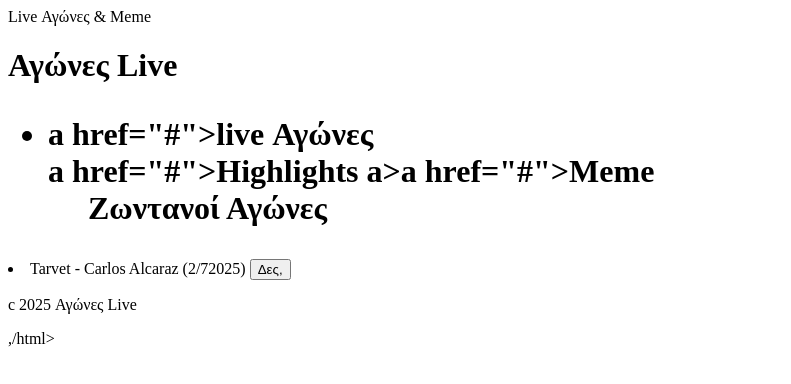
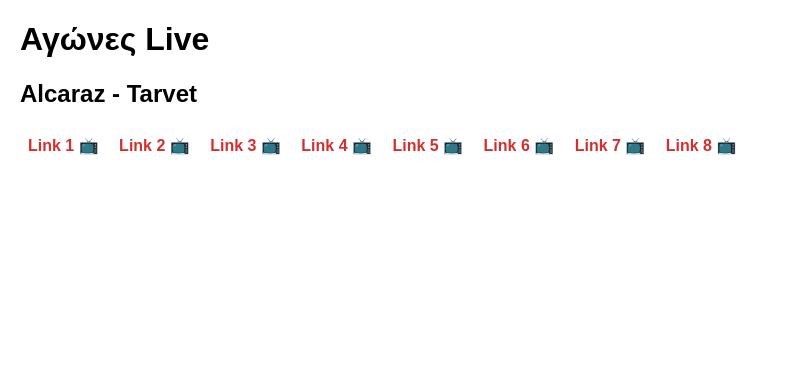
Before and after one commit to pao133333333/-Live, a plain HTML site: page index.html in a window 1280 px wide. Shown: the whole page, without its empty margins (0-791 px from the left). Drawn offline with Linux system fonts and the light colour scheme.

Commit message:
Update index.html

```diff
--- a/index.html
+++ b/index.html
@@ -1,49 +1,62 @@
 <!DOCTYPE html>
 <html lang="el">
-<head,>
-<meta charset="UTF-8"/>
-<meta name="viewport"
-content="width=device-width,
-initial-scale=1"
-  <title>Live Αγώνες & Meme</title>
-  <link rel="stylesheet"
-href="style.css"/>
+<head>
+<meta charset="UTF-8" />
+<meta name="viewport" content="width=device-width, initial-scale=1" />
+<title>Αγώνες Live</title>
+<style>
+  body {
+    font-family: Arial, sans-serif;
+    background: #fff;
+    color: #000;
+    margin: 20px;
+  }
+  a {
+    color: #d32f2f;
+    font-weight: bold;
+    text-decoration: none;
+    margin: 8px;
+    display: inline-block;
+  }
+  a:hover {
+    text-decoration: underline;
+  }
+  iframe {
+    margin-top: 20px;
+    width: 100%;
+    height: 480px;
+    border: 1px solid #d32f2f;
+    border-radius: 6px;
+    display: none;
+  }
+</style>
 </head>
-  <header>
-    <h1>Αγώνες Live</h>
-    <nav>
-    <ul>
-      <li>a href="#">live Αγώνες</
-a></li
-      <li>a href="#">Highlights
-a></li
-      <li>a href="#">Meme</a></li>
-      <ul>
-      <nav>
-      <header>
-      <main>
-        <section id="matches>
-           <h2>Ζωντανοί Αγώνες</h2>
-           <u1 class="matches-List">
-              <li>
-              Tarvet - Carlos Alcaraz
-    (2/72025)
-            <button class="watch-btn"
-    onclick="openstream("https://thedaddy.click/stream/stream-634.php")">
-    Δες,</button>
-    </li>
-    </ul>
-    </section>
-    </section>
-     </main>
-     <footer>
-     <p>c 2025 Αγώνες Live<?p>
-</footer>
+<body>
+
+<h1>Αγώνες Live</h1>
+<h2>Alcaraz - Tarvet</h2>
+
+<div>
+  <a onclick="loadStream('https://thedaddy.click/stream/stream-638.php')">Link 1 📺</a>
+  <a onclick="loadStream('https://example.com/stream2')">Link 2 📺</a>
+  <a onclick="loadStream('https://example.com/stream3')">Link 3 📺</a>
+  <a onclick="loadStream('https://example.com/stream4')">Link 4 📺</a>
+  <a onclick="loadStream('https://example.com/stream5')">Link 5 📺</a>
+  <a onclick="loadStream('https://example.com/stream6')">Link 6 📺</a>
+  <a onclick="loadStream('https://example.com/stream7')">Link 7 📺</a>
+  <a onclick="loadStream('https://example.com/stream8')">Link 8 📺</a>
+</div>
+
+<iframe id="stream" allowfullscreen></iframe>
+
 <script>
-  function openStream(url) {
-  window.open(url),  '_blank',
-'width=900,height=600');
-    }
+function loadStream(url) {
+  const iframe = document.getElementById('stream');
+  iframe.src = url;
+  iframe.style.display = 'block';
+  iframe.scrollIntoView({behavior: 'smooth'});
+}
 </script>
+
 </body>
-,/html>
+</html>
```
